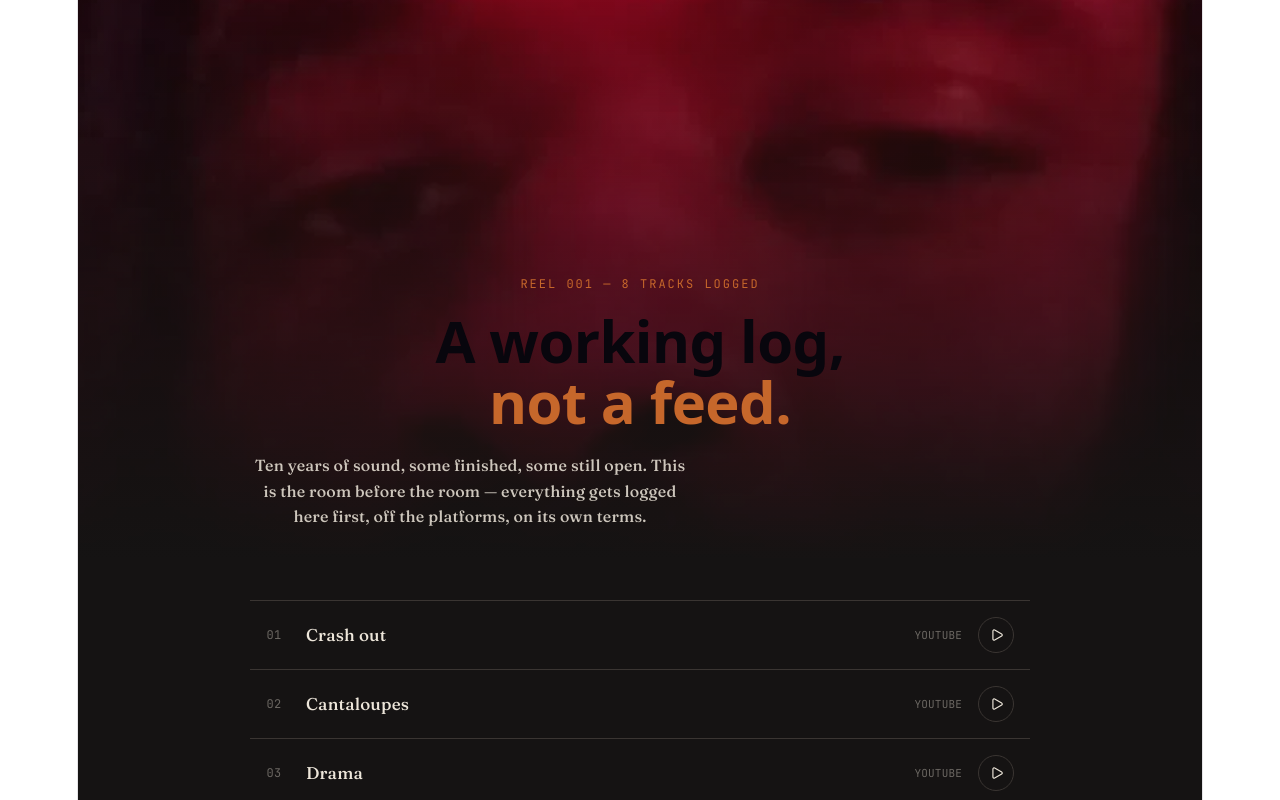
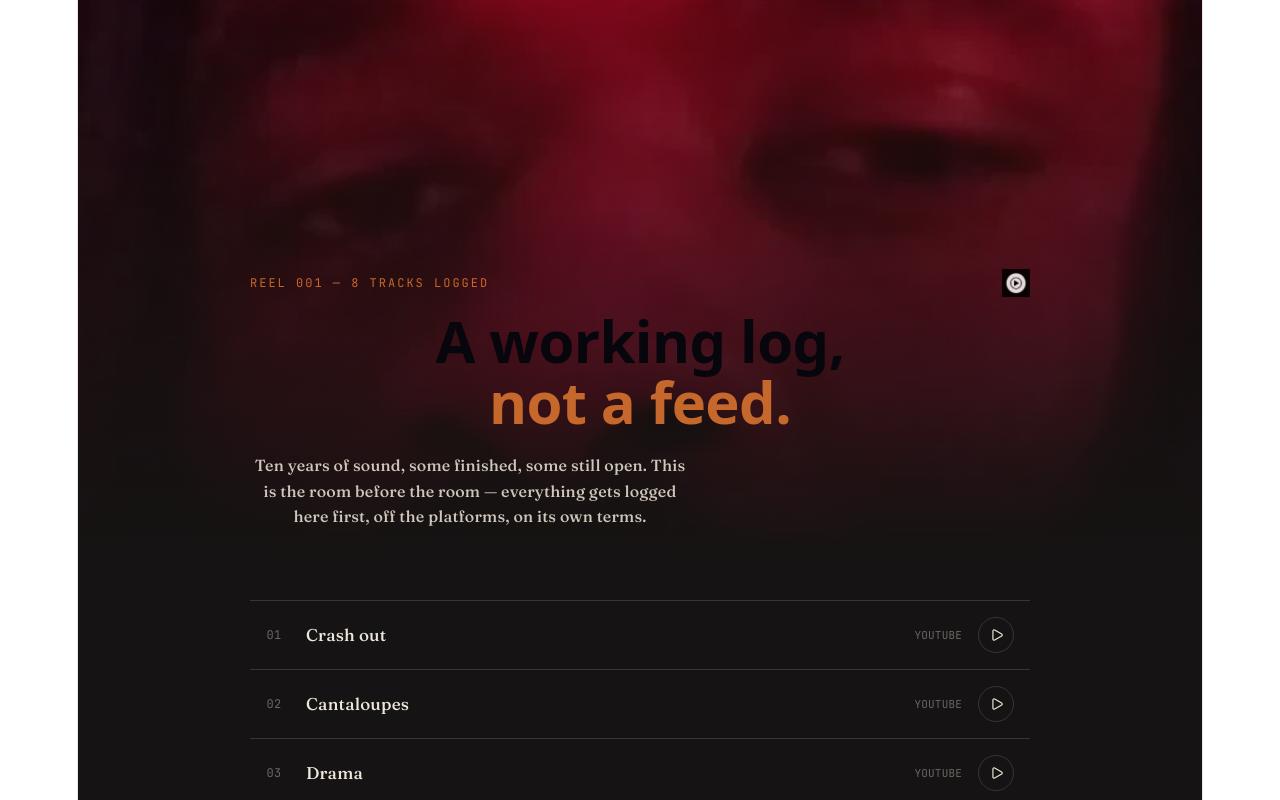
Before and after one commit to vybesgamingtk/music-catalog, a React (Vite) app: page / in a window 1280 px wide. Shown: the top 800 px of the page. Built offline with nearby package versions, Linux system fonts and the light colour scheme.

Commit message:
add youtube music link

```diff
--- a/src/App.jsx
+++ b/src/App.jsx
@@ -85,9 +85,22 @@ export default function App() {
             padding: "24px 24px 48px",
           }}
         >
-          <div className="mono" style={{ fontSize: 12, letterSpacing: 2, color: "var(--accent)", marginBottom: 14 }}>
-            REEL 001 — {TRACKS.length} TRACKS LOGGED
-          </div>
+          <div style={{ display: "flex", alignItems: "center", justifyContent: "space-between", marginBottom: 14 }}>
+  <div className="mono" style={{ fontSize: 12, letterSpacing: 2, color: "var(--accent)" }}>
+    REEL 001 — {TRACKS.length} TRACKS LOGGED
+  </div>
+  <a
+    href="https://music.youtube.com/@chitcray?si=xToZ5NkJPf7HxsV0"
+    target="_blank"
+    rel="noopener noreferrer"
+    aria-label="Listen on YouTube Music"
+    style={{ display: "inline-flex", alignItems: "center", opacity: 0.85, transition: "opacity 0.15s ease" }}
+    onMouseEnter={(e) => (e.currentTarget.style.opacity = 1)}
+    onMouseLeave={(e) => (e.currentTarget.style.opacity = 0.85)}
+  >
+    <img src="/OIP-1204898396.jpeg" alt="YouTube Music" style={{ height: 28, width: 28 }} />
+  </a>
+</div>
           <h1 style={{ fontSize: "clamp(38px, 6vw, 58px)", fontWeight: 600, lineHeight: 1.05, margin: 0, letterSpacing: "-0.01em" }}>
             A working log,<br /><span style={{ color: "var(--accent)" }}>not a feed.</span>
           </h1>
```
Also changed, not shown: public/OIP-1204898396.jpeg (added).
